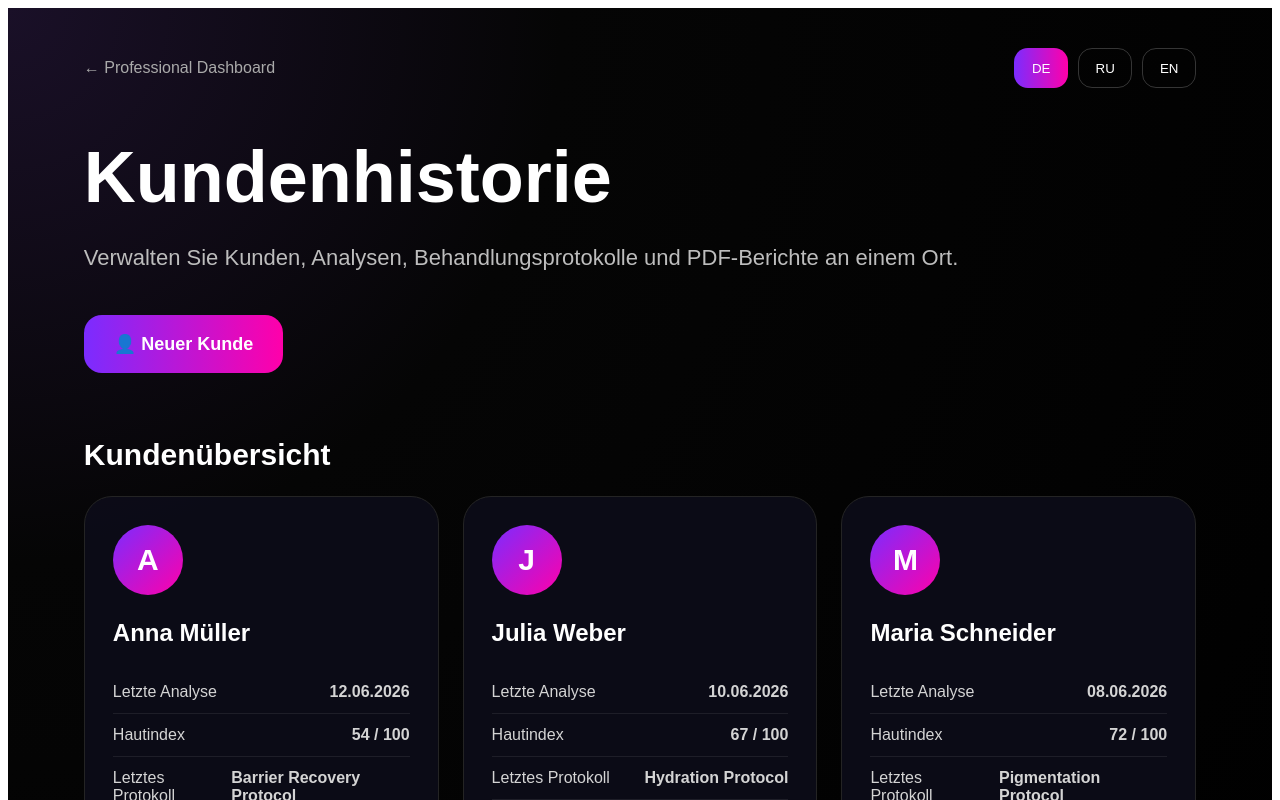
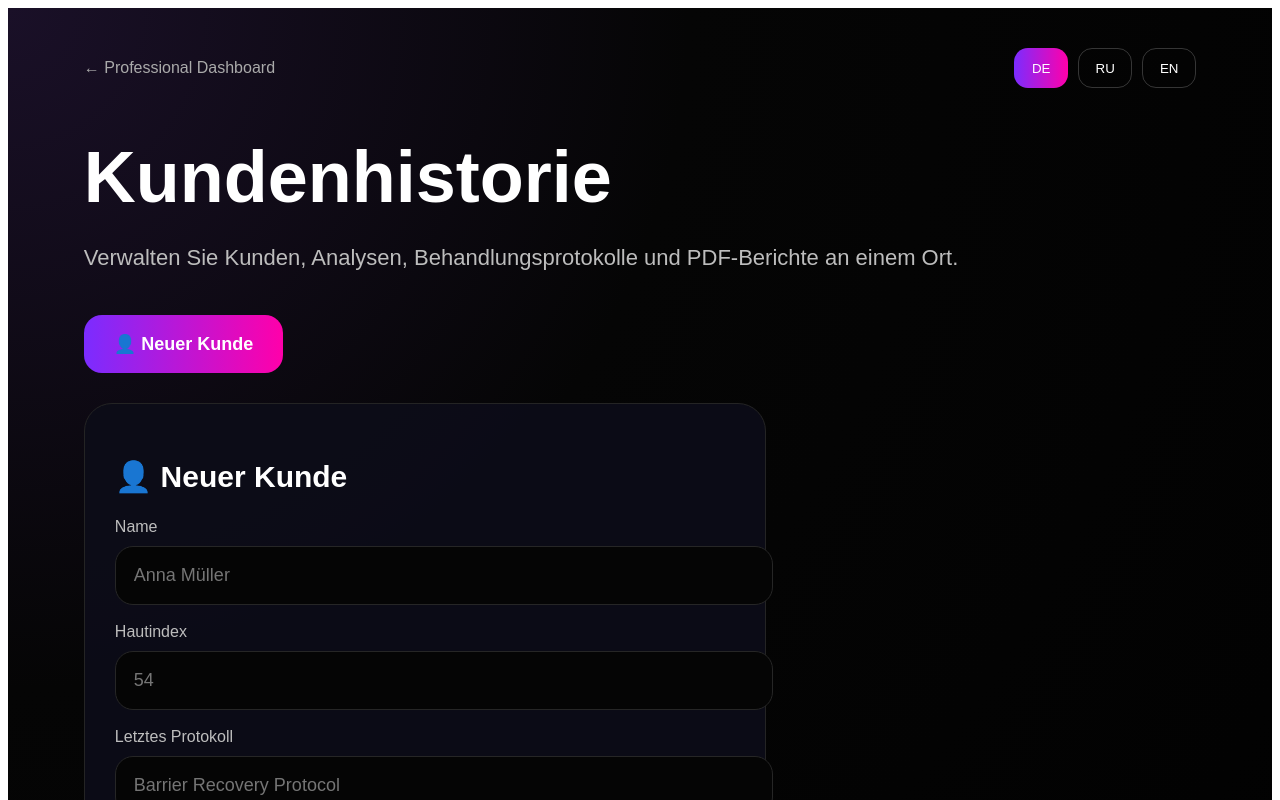
Before and after one commit to piladd-design/formulens-lab, a Next.js app: page /pro/clients in a window 1280 px wide. Both pictures are taken after a click on the button "👤 Neuer Kunde". Shown: the top 800 px of the page. Built offline with nearby package versions, Linux system fonts and the light colour scheme.

Commit message:
Update page.js

```diff
--- a/app/pro/clients/page.js
+++ b/app/pro/clients/page.js
@@ -9,14 +9,16 @@ const translations = {
     title: 'Kundenhistorie',
     subtitle:
       'Verwalten Sie Kunden, Analysen, Behandlungsprotokolle und PDF-Berichte an einem Ort.',
-
     newClient: '👤 Neuer Kunde',
-
+    saveClient: 'Kunde speichern',
+    cancel: 'Abbrechen',
+    name: 'Name',
+    namePlaceholder: 'Anna Müller',
+    protocolPlaceholder: 'Barrier Recovery Protocol',
     lastAnalysis: 'Letzte Analyse',
     skinScore: 'Hautindex',
     lastProtocol: 'Letztes Protokoll',
     reports: 'PDF-Berichte',
-
     clientList: 'Kundenübersicht',
   },
 
@@ -25,14 +27,16 @@ const translations = {
     title: 'История клиентов',
     subtitle:
       'Управление клиентами, анализами кожи, протоколами процедур и PDF-отчётами в одном месте.',
-
     newClient: '👤 Новый клиент',
-
+    saveClient: 'Сохранить клиента',
+    cancel: 'Отмена',
+    name: 'Имя',
+    namePlaceholder: 'Анна Иванова',
+    protocolPlaceholder: 'Восстановление барьера',
     lastAnalysis: 'Последний анализ',
     skinScore: 'Индекс кожи',
     lastProtocol: 'Последний протокол',
     reports: 'PDF-отчёты',
-
     clientList: 'Список клиентов',
   },
 
@@ -41,19 +45,21 @@ const translations = {
     title: 'Client History',
     subtitle:
       'Manage clients, skin analyses, treatment protocols and PDF reports in one place.',
-
     newClient: '👤 New Client',
-
+    saveClient: 'Save Client',
+    cancel: 'Cancel',
+    name: 'Name',
+    namePlaceholder: 'Anna Miller',
+    protocolPlaceholder: 'Barrier Recovery Protocol',
     lastAnalysis: 'Last Analysis',
     skinScore: 'Skin Score',
     lastProtocol: 'Last Protocol',
     reports: 'PDF Reports',
-
     clientList: 'Client List',
   },
 }
 
-const demoClients = [
+const initialClients = [
   {
     name: 'Anna Müller',
     analysis: '12.06.2026',
@@ -79,8 +85,34 @@ const demoClients = [
 
 export default function ProClientsPage() {
   const [lang, setLang] = useState('DE')
+  const [clients, setClients] = useState(initialClients)
+  const [showForm, setShowForm] = useState(false)
+
+  const [name, setName] = useState('')
+  const [score, setScore] = useState('')
+  const [protocol, setProtocol] = useState('')
 
   const t = translations[lang]
+
+  const addClient = () => {
+    if (!name.trim()) return
+
+    const today = new Date().toLocaleDateString('de-DE')
+
+    const newClient = {
+      name,
+      analysis: today,
+      score: score.trim() ? `${score} / 100` : '—',
+      protocol: protocol.trim() || '—',
+      reports: 0,
+    }
+
+    setClients([newClient, ...clients])
+    setName('')
+    setScore('')
+    setProtocol('')
+    setShowForm(false)
+  }
 
   return (
     <main style={styles.main}>
@@ -107,23 +139,65 @@ export default function ProClientsPage() {
 
         <p style={styles.sub}>{t.subtitle}</p>
 
-        <button style={styles.newClientBtn}>
+        <button
+          onClick={() => setShowForm(!showForm)}
+          style={styles.newClientBtn}
+        >
           {t.newClient}
         </button>
+
+        {showForm && (
+          <section style={styles.formBox}>
+            <h2 style={styles.h2}>{t.newClient}</h2>
+
+            <label style={styles.label}>{t.name}</label>
+            <input
+              value={name}
+              onChange={(e) => setName(e.target.value)}
+              placeholder={t.namePlaceholder}
+              style={styles.input}
+            />
+
+            <label style={styles.label}>{t.skinScore}</label>
+            <input
+              value={score}
+              onChange={(e) => setScore(e.target.value)}
+              placeholder="54"
+              style={styles.input}
+            />
+
+            <label style={styles.label}>{t.lastProtocol}</label>
+            <input
+              value={protocol}
+              onChange={(e) => setProtocol(e.target.value)}
+              placeholder={t.protocolPlaceholder}
+              style={styles.input}
+            />
+
+            <div style={styles.formButtons}>
+              <button onClick={addClient} style={styles.saveBtn}>
+                {t.saveClient}
+              </button>
+
+              <button
+                onClick={() => setShowForm(false)}
+                style={styles.cancelBtn}
+              >
+                {t.cancel}
+              </button>
+            </div>
+          </section>
+        )}
 
         <section style={styles.section}>
           <h2 style={styles.h2}>{t.clientList}</h2>
 
           <div style={styles.grid}>
-            {demoClients.map((client) => (
-              <div key={client.name} style={styles.card}>
-                <div style={styles.avatar}>
-                  {client.name.charAt(0)}
-                </div>
+            {clients.map((client) => (
+              <div key={`${client.name}-${client.analysis}`} style={styles.card}>
+                <div style={styles.avatar}>{client.name.charAt(0)}</div>
 
-                <h3 style={styles.clientName}>
-                  {client.name}
-                </h3>
+                <h3 style={styles.clientName}>{client.name}</h3>
 
                 <div style={styles.infoRow}>
                   <span>{t.lastAnalysis}</span>
@@ -162,29 +236,15 @@ const styles = {
     padding: '40px 6% 70px',
     fontFamily: 'Arial, sans-serif',
   },
-
-  wrap: {
-    maxWidth: '1400px',
-    margin: '0 auto',
-  },
-
+  wrap: { maxWidth: '1400px', margin: '0 auto' },
   topBar: {
     display: 'flex',
     justifyContent: 'space-between',
     alignItems: 'center',
     marginBottom: '36px',
   },
-
-  back: {
-    color: '#aaa',
-    textDecoration: 'none',
-  },
-
-  langSwitch: {
-    display: 'flex',
-    gap: '10px',
-  },
-
+  back: { color: '#aaa', textDecoration: 'none' },
+  langSwitch: { display: 'flex', gap: '10px' },
   langBtn: {
     width: '54px',
     height: '40px',
@@ -194,7 +254,6 @@ const styles = {
     color: 'white',
     cursor: 'pointer',
   },
-
   langActive: {
     width: '54px',
     height: '40px',
@@ -204,13 +263,12 @@ const styles = {
     color: 'white',
     cursor: 'pointer',
   },
-
   h1: {
     fontSize: 'clamp(42px,6vw,72px)',
     marginBottom: '20px',
     fontWeight: 900,
   },
-
+  h2: { fontSize: '30px', marginBottom: '24px' },
   sub: {
     color: '#bdbdbd',
     fontSize: '22px',
@@ -218,7 +276,6 @@ const styles = {
     maxWidth: '900px',
     marginBottom: '40px',
   },
-
   newClientBtn: {
     padding: '18px 30px',
     borderRadius: '18px',
@@ -228,31 +285,69 @@ const styles = {
     fontSize: '18px',
     fontWeight: 800,
     cursor: 'pointer',
+    marginBottom: '30px',
+  },
+  formBox: {
+    background: 'rgba(12,12,24,0.92)',
+    border: '1px solid #242424',
+    borderRadius: '28px',
+    padding: '30px',
     marginBottom: '40px',
+    maxWidth: '620px',
   },
-
-  section: {
-    marginTop: '10px',
+  label: {
+    display: 'block',
+    color: '#bdbdbd',
+    marginBottom: '10px',
+    marginTop: '18px',
   },
-
-  h2: {
-    fontSize: '30px',
-    marginBottom: '24px',
+  input: {
+    width: '100%',
+    background: '#050505',
+    border: '1px solid #262626',
+    borderRadius: '18px',
+    color: 'white',
+    padding: '18px',
+    fontSize: '18px',
+    outline: 'none',
   },
-
+  formButtons: {
+    display: 'flex',
+    gap: '14px',
+    marginTop: '24px',
+  },
+  saveBtn: {
+    flex: 1,
+    padding: '18px',
+    borderRadius: '18px',
+    border: 'none',
+    background: 'linear-gradient(90deg,#7b2cff,#ff00aa)',
+    color: 'white',
+    fontWeight: 900,
+    cursor: 'pointer',
+  },
+  cancelBtn: {
+    flex: 1,
+    padding: '18px',
+    borderRadius: '18px',
+    border: '1px solid #333',
+    background: 'transparent',
+    color: 'white',
+    fontWeight: 900,
+    cursor: 'pointer',
+  },
+  section: { marginTop: '10px' },
   grid: {
     display: 'grid',
     gridTemplateColumns: 'repeat(auto-fit,minmax(300px,1fr))',
     gap: '24px',
   },
-
   card: {
     background: 'rgba(12,12,24,0.92)',
     border: '1px solid #242424',
     borderRadius: '28px',
     padding: '28px',
   },
-
   avatar: {
     width: '70px',
     height: '70px',
@@ -265,12 +360,7 @@ const styles = {
     fontWeight: 900,
     marginBottom: '18px',
   },
-
-  clientName: {
-    fontSize: '24px',
-    marginBottom: '24px',
-  },
-
+  clientName: { fontSize: '24px', marginBottom: '24px' },
   infoRow: {
     display: 'flex',
     justifyContent: 'space-between',
```
